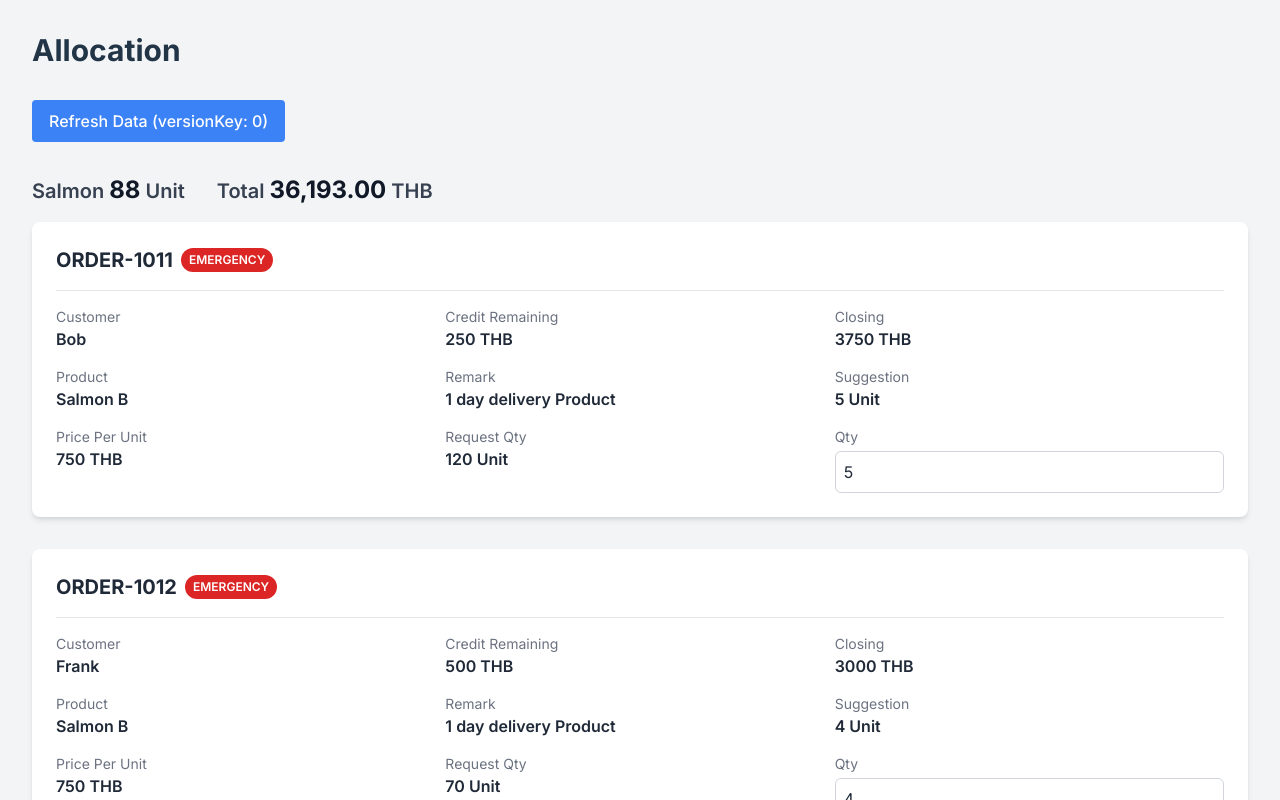
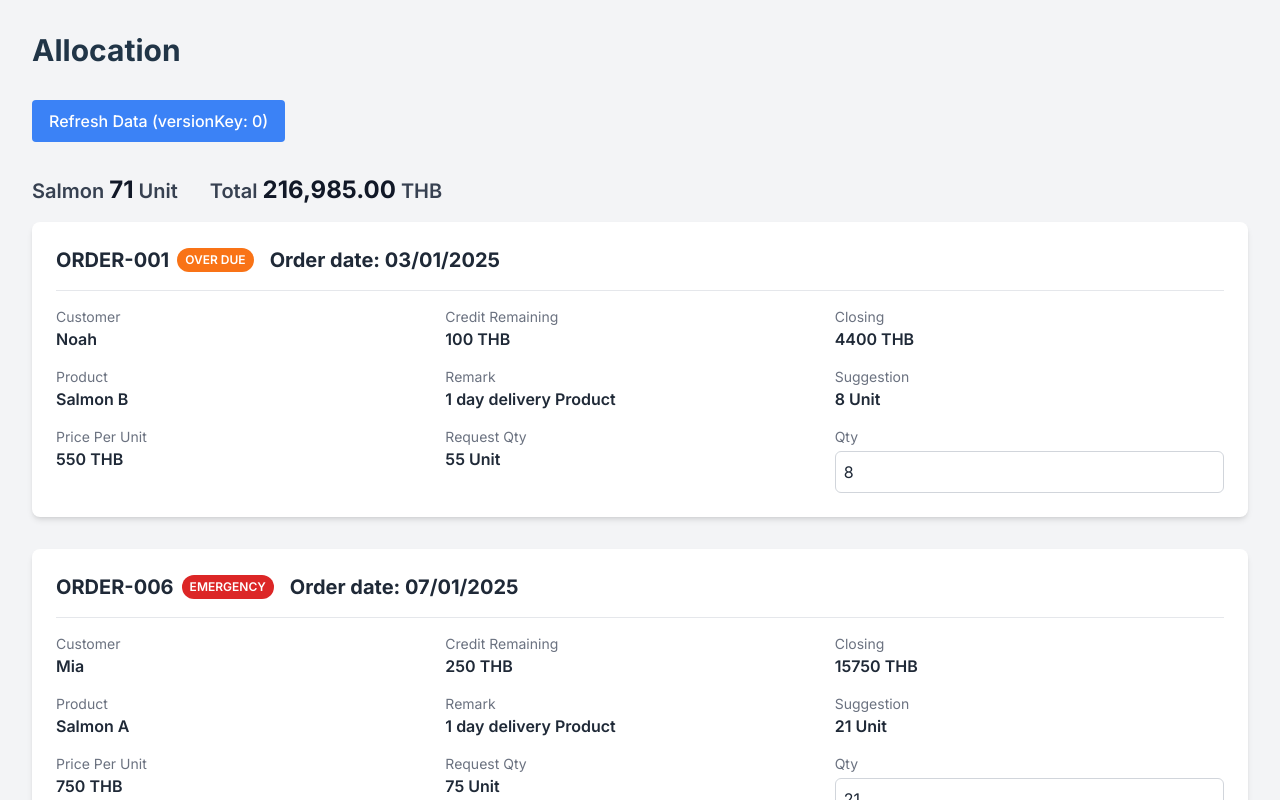
Before and after one commit to puresarisa/salmon-allocation, a React (Vite) app: page / in a window 1280 px wide. Built offline with nearby package versions, Linux system fonts and the light colour scheme.

Commit message:
Fix mockData

```diff
--- a/src/App.tsx
+++ b/src/App.tsx
@@ -21,7 +21,7 @@ function App() {
   const [displayedOrders, setDisplayedOrders] = useState<typeof mockOrders>([]);
   const [page, setPage] = useState(1);
   const pageSize = 10;
-  const [initialStock] = useState(150);
+  const [initialStock] = useState(450);
   const [versionKey, setVersionKey] = useState(0);
   const [errorMessage, setErrorMessage] = useState<string | null>(null);
   const [showModal, setShowModal] = useState(false);
@@ -59,9 +59,22 @@ function App() {
       orderPriority
     );
 
+    // Intelligent prefetching for initial loading
+    let visibleOrders: typeof mockOrders = [];
+    let totalRequested = 0;
+    let i = 0;
+    while (
+      i < allocatedOrders.length &&
+      (visibleOrders.length < pageSize || totalRequested < initialStock)
+    ) {
+      visibleOrders.push(allocatedOrders[i]);
+      totalRequested += allocatedOrders[i].request_qty;
+      i++;
+    }
+
     setOrders(allocatedOrders);
-    setDisplayedOrders(allocatedOrders.slice(0, pageSize));
-    setPage(1);
+    setDisplayedOrders(visibleOrders);
+    setPage(Math.ceil(visibleOrders.length / pageSize));
   }, [initialStock, sortedOrders, versionKey]);
 
   // --- Infinite Scroll ---
@@ -88,7 +101,8 @@ function App() {
   const totalPrice = useMemo(() => {
     return orders.reduce((sum, order) => {
       const product = products.find((p) => p.id === order.product_id);
-      return sum + (order.allocated_qty || 0) * (product?.price || 0);
+      const price = product?.price[order.order_type] ?? 0;
+      return sum + (order.allocated_qty || 0) * price;
     }, 0);
   }, [orders]);
 
@@ -121,8 +135,9 @@ function App() {
     if (orderToUpdate) {
       const product = products.find((p) => p.id === orderToUpdate.product_id);
       const customer = customers.find((c) => c.id === orderToUpdate.customer_id);
+      const price = product?.price[orderToUpdate.order_type] ?? 0;
       if (product && customer) {
-        const allocatedAmount = value * product.price;
+        const allocatedAmount = value * price;
         const otherAllocated = orders
           .filter(
             (order) =>
@@ -131,7 +146,8 @@ function App() {
           )
           .reduce((sum, order) => {
             const prod = products.find((p) => p.id === order.product_id);
-            return sum + (order.allocated_qty || 0) * (prod?.price || 0);
+            const prodPrice = prod?.price[order.order_type] ?? 0;
+            return sum + (order.allocated_qty || 0) * prodPrice;
           }, 0);
         if (allocatedAmount + otherAllocated > customer.credit_limit) {
           setErrorMessage("Allocation exceeds customer's credit limit!");
@@ -183,11 +199,13 @@ function App() {
       <div className="flex flex-col gap-4">
         {displayedOrders.map((order) => {
           const product = products.find((p) => p.id === order.product_id);
+          const price = product?.price[order.order_type] ?? 0;
 
           const customerClosing = orders.reduce((sum, o) => {
             if (o.customer_id === order.customer_id) {
               const p = products.find((prod) => prod.id === o.product_id);
-              return sum + (o.allocated_qty || 0) * (p?.price || 0);
+              const pPrice = p?.price[o.order_type] ?? 0;
+              return sum + (o.allocated_qty || 0) * pPrice;
             }
             return sum;
           }, 0);
@@ -200,7 +218,7 @@ function App() {
               customerName={getCustomerName(order.customer_id)}
               productName={getProductName(order.product_id)}
               customerCredit={getCustomerCredit(order.customer_id)}
-              productPrice={product?.price || 0}
+              productPrice={price}
               customerClosing={customerClosing}
             />
           );
--- a/src/components/OrderCard.tsx
+++ b/src/components/OrderCard.tsx
@@ -43,6 +43,9 @@ const OrderCard: FC<OrderCardProps> = ({ order, onManualAllocate, customerName,
       <div className="flex items-center mb-4">
         <h2 className="text-xl font-bold">ORDER-{order.id}</h2>
         {getOrderTypeTag()}
+        <p className="text-xl font-bold ml-4">
+          Order date: {new Date(order.order_date).toLocaleDateString("en-GB")}
+        </p>
       </div>
 
       <hr className="my-4 border-gray-200" />
--- a/src/mockData.ts
+++ b/src/mockData.ts
@@ -16,7 +16,12 @@ export interface Customer {
 export interface Product {
   id: string;
   name: string;
-  price: number;
+  price: {
+    emergency: number;
+    over_due: number;
+    standard: number;
+    new: number;
+  };
 }
 
 export interface Order {
@@ -30,52 +35,95 @@ export interface Order {
 }
 
 export const products: Product[] = [
-  { id: "P1", name: "Salmon A", price: 515.75 },
-  { id: "P2", name: "Salmon B", price: 750.00 },
+  {
+    id: "P1",
+    name: "Salmon A",
+    price: {
+      emergency: 750.00,
+      over_due: 515.75,
+      standard: 515.75,
+      new: 515.75,
+    },
+  },
+  {
+    id: "P2",
+    name: "Salmon B",
+    price: {
+      emergency: 700.00,
+      over_due: 550.00,
+      standard: 550.00,
+      new: 550.00,
+    },
+  },
 ];
 
 export const customers: Customer[] = [
-  { id: "C1", name: "Alice", credit_limit: 5000 },
-  { id: "C2", name: "Bob", credit_limit: 4000 },
-  { id: "C3", name: "Charlie", credit_limit: 3000 },
-  { id: "C4", name: "Diana", credit_limit: 2500 },
-  { id: "C5", name: "Eve", credit_limit: 6000 },
-  { id: "C6", name: "Frank", credit_limit: 3500 },
-  { id: "C7", name: "Grace", credit_limit: 7000 },
-  { id: "C8", name: "Henry", credit_limit: 2800 },
-  { id: "C9", name: "Ivy", credit_limit: 3200 },
-  { id: "C10", name: "Jack", credit_limit: 2600 },
+  { id: "C1", name: "Alice", credit_limit: 12000 },
+  { id: "C2", name: "Bob", credit_limit: 8000 },
+  { id: "C3", name: "Charlie", credit_limit: 15000 },
+  { id: "C4", name: "Diana", credit_limit: 5000 },
+  { id: "C5", name: "Eve", credit_limit: 20000 },
+  { id: "C6", name: "Frank", credit_limit: 7000 },
+  { id: "C7", name: "Grace", credit_limit: 18000 },
+  { id: "C8", name: "Henry", credit_limit: 9000 },
+  { id: "C9", name: "Ivy", credit_limit: 10000 },
+  { id: "C10", name: "Jack", credit_limit: 6000 },
+  { id: "C11", name: "Kelly", credit_limit: 11000 },
+  { id: "C12", name: "Leo", credit_limit: 9500 },
+  { id: "C13", name: "Mia", credit_limit: 16000 },
+  { id: "C14", name: "Noah", credit_limit: 4500 },
+  { id: "C15", name: "Olivia", credit_limit: 22000 },
+  { id: "C16", name: "Peter", credit_limit: 7500 },
+  { id: "C17", name: "Quinn", credit_limit: 19000 },
+  { id: "C18", name: "Rachel", credit_limit: 8500 },
+  { id: "C19", name: "Sam", credit_limit: 13000 },
+  { id: "C20", name: "Tina", credit_limit: 6500 },
 ];
 
 export const orders: Order[] = [
-  { id: "1001", customer_id: "C4", product_id: "P2", request_qty: 200, allocated_qty: 0, order_date: "2024-01-01T10:00:00Z", order_type: OrderType.OVER_DUE },
-  { id: "1002", customer_id: "C8", product_id: "P2", request_qty: 95,  allocated_qty: 0, order_date: "2024-01-02T10:00:00Z", order_type: OrderType.OVER_DUE },
-  { id: "1003", customer_id: "C6", product_id: "P2", request_qty: 65,  allocated_qty: 0, order_date: "2024-01-03T10:00:00Z", order_type: OrderType.OVER_DUE },
-  { id: "1004", customer_id: "C10", product_id: "P2", request_qty: 240, allocated_qty: 0, order_date: "2024-01-04T10:00:00Z", order_type: OrderType.OVER_DUE },
-  { id: "1005", customer_id: "C2", product_id: "P2", request_qty: 210, allocated_qty: 0, order_date: "2024-01-05T10:00:00Z", order_type: OrderType.OVER_DUE },
-  { id: "1006", customer_id: "C3", product_id: "P1", request_qty: 90,  allocated_qty: 0, order_date: "2024-01-06T10:00:00Z", order_type: OrderType.STANDARD },
-  { id: "1007", customer_id: "C7", product_id: "P1", request_qty: 180, allocated_qty: 0, order_date: "2024-01-07T10:00:00Z", order_type: OrderType.STANDARD },
-  { id: "1008", customer_id: "C1", product_id: "P1", request_qty: 140, allocated_qty: 0, order_date: "2024-01-08T10:00:00Z", order_type: OrderType.STANDARD },
-  { id: "1009", customer_id: "C5", product_id: "P1", request_qty: 150, allocated_qty: 0, order_date: "2024-01-09T10:00:00Z", order_type: OrderType.STANDARD },
-  { id: "1010", customer_id: "C9", product_id: "P1", request_qty: 160, allocated_qty: 0, order_date: "2024-01-10T10:00:00Z", order_type: OrderType.STANDARD },
-  { id: "1011", customer_id: "C2", product_id: "P2", request_qty: 120, allocated_qty: 0, order_date: "2024-01-11T10:00:00Z", order_type: OrderType.EMERGENCY },
-  { id: "1012", customer_id: "C6", product_id: "P2", request_qty: 70,  allocated_qty: 0, order_date: "2024-01-12T10:00:00Z", order_type: OrderType.EMERGENCY },
-  { id: "1013", customer_id: "C10", product_id: "P2", request_qty: 85,  allocated_qty: 0, order_date: "2024-01-13T10:00:00Z", order_type: OrderType.EMERGENCY },
-  { id: "1014", customer_id: "C4", product_id: "P2", request_qty: 100, allocated_qty: 0, order_date: "2024-01-14T10:00:00Z", order_type: OrderType.EMERGENCY },
-  { id: "1015", customer_id: "C8", product_id: "P2", request_qty: 75,  allocated_qty: 0, order_date: "2024-01-15T10:00:00Z", order_type: OrderType.EMERGENCY },
-  { id: "1016", customer_id: "C1", product_id: "P1", request_qty: 60,  allocated_qty: 0, order_date: "2024-02-01T10:00:00Z", order_type: OrderType.NEW },
-  { id: "1017", customer_id: "C3", product_id: "P1", request_qty: 50,  allocated_qty: 0, order_date: "2024-02-02T10:00:00Z", order_type: OrderType.NEW },
-  { id: "1018", customer_id: "C5", product_id: "P1", request_qty: 170, allocated_qty: 0, order_date: "2024-02-03T10:00:00Z", order_type: OrderType.NEW },
-  { id: "1019", customer_id: "C7", product_id: "P1", request_qty: 220, allocated_qty: 0, order_date: "2024-02-04T10:00:00Z", order_type: OrderType.NEW },
-  { id: "1020", customer_id: "C9", product_id: "P1", request_qty: 130, allocated_qty: 0, order_date: "2024-02-05T10:00:00Z", order_type: OrderType.NEW },
-  { id: "1021", customer_id: "C2", product_id: "P2", request_qty: 60,  allocated_qty: 0, order_date: "2024-01-16T10:00:00Z", order_type: OrderType.EMERGENCY },
-  { id: "1022", customer_id: "C4", product_id: "P2", request_qty: 90,  allocated_qty: 0, order_date: "2024-01-17T10:00:00Z", order_type: OrderType.OVER_DUE },
-  { id: "1023", customer_id: "C6", product_id: "P2", request_qty: 130, allocated_qty: 0, order_date: "2024-01-18T10:00:00Z", order_type: OrderType.EMERGENCY },
-  { id: "1024", customer_id: "C8", product_id: "P2", request_qty: 150, allocated_qty: 0, order_date: "2024-01-19T10:00:00Z", order_type: OrderType.OVER_DUE },
-  { id: "1025", customer_id: "C10", product_id: "P2", request_qty: 170, allocated_qty: 0, order_date: "2024-01-20T10:00:00Z", order_type: OrderType.EMERGENCY },
-  { id: "1026", customer_id: "C1", product_id: "P1", request_qty: 100, allocated_qty: 0, order_date: "2024-02-06T10:00:00Z", order_type: OrderType.NEW },
-  { id: "1027", customer_id: "C3", product_id: "P1", request_qty: 180, allocated_qty: 0, order_date: "2024-02-07T10:00:00Z", order_type: OrderType.NEW },
-  { id: "1028", customer_id: "C5", product_id: "P1", request_qty: 210, allocated_qty: 0, order_date: "2024-02-08T10:00:00Z", order_type: OrderType.NEW },
-  { id: "1029", customer_id: "C7", product_id: "P1", request_qty: 75,  allocated_qty: 0, order_date: "2024-02-09T10:00:00Z", order_type: OrderType.NEW },
-  { id: "1030", customer_id: "C9", product_id: "P1", request_qty: 95,  allocated_qty: 0, order_date: "2024-02-10T10:00:00Z", order_type: OrderType.NEW },
+  { id: "001", customer_id: "C14", product_id: "P2", request_qty: 55, allocated_qty: 0, order_date: "2025-01-03T10:00:00Z", order_type: OrderType.OVER_DUE },
+  { id: "002", customer_id: "C18", product_id: "P2", request_qty: 60, allocated_qty: 0, order_date: "2025-01-07T10:00:00Z", order_type: OrderType.OVER_DUE },
+  { id: "003", customer_id: "C16", product_id: "P2", request_qty: 35, allocated_qty: 0, order_date: "2025-01-12T10:00:00Z", order_type: OrderType.OVER_DUE },
+  { id: "004", customer_id: "C10", product_id: "P2", request_qty: 45, allocated_qty: 0, order_date: "2025-01-14T10:00:00Z", order_type: OrderType.OVER_DUE },
+  { id: "005", customer_id: "C2", product_id: "P2", request_qty: 50, allocated_qty: 0, order_date: "2025-01-25T10:00:00Z", order_type: OrderType.OVER_DUE },
+  { id: "006", customer_id: "C13", product_id: "P1", request_qty: 75, allocated_qty: 0, order_date: "2025-01-07T10:00:00Z", order_type: OrderType.EMERGENCY },
+  { id: "007", customer_id: "C7", product_id: "P1", request_qty: 80, allocated_qty: 0, order_date: "2025-01-25T10:00:00Z", order_type: OrderType.EMERGENCY },
+  { id: "008", customer_id: "C11", product_id: "P1", request_qty: 40, allocated_qty: 0, order_date: "2025-02-02T10:00:00Z", order_type: OrderType.OVER_DUE },
+  { id: "009", customer_id: "C5", product_id: "P1", request_qty: 60, allocated_qty: 0, order_date: "2025-02-05T10:00:00Z", order_type: OrderType.STANDARD },
+  { id: "010", customer_id: "C9", product_id: "P1", request_qty: 30, allocated_qty: 0, order_date: "2025-02-09T10:00:00Z", order_type: OrderType.STANDARD },
+  { id: "011", customer_id: "C12", product_id: "P2", request_qty: 40, allocated_qty: 0, order_date: "2025-02-12T10:00:00Z", order_type: OrderType.STANDARD },
+  { id: "012", customer_id: "C6", product_id: "P2", request_qty: 60, allocated_qty: 0, order_date: "2025-02-15T10:00:00Z", order_type: OrderType.STANDARD },
+  { id: "013", customer_id: "C10", product_id: "P2", request_qty: 35, allocated_qty: 0, order_date: "2025-02-18T10:00:00Z", order_type: OrderType.STANDARD },
+  { id: "014", customer_id: "C4", product_id: "P2", request_qty: 65, allocated_qty: 0, order_date: "2025-02-15T10:00:00Z", order_type: OrderType.EMERGENCY },
+  { id: "015", customer_id: "C15", product_id: "P2", request_qty: 40, allocated_qty: 0, order_date: "2025-02-24T10:00:00Z", order_type: OrderType.EMERGENCY },
+  { id: "016", customer_id: "C1", product_id: "P1", request_qty: 25, allocated_qty: 0, order_date: "2025-03-01T10:00:00Z", order_type: OrderType.STANDARD },
+  { id: "017", customer_id: "C3", product_id: "P1", request_qty: 35, allocated_qty: 0, order_date: "2025-03-04T10:00:00Z", order_type: OrderType.STANDARD },
+  { id: "018", customer_id: "C19", product_id: "P1", request_qty: 40, allocated_qty: 0, order_date: "2025-03-07T10:00:00Z", order_type: OrderType.STANDARD },
+  { id: "019", customer_id: "C7", product_id: "P1", request_qty: 20, allocated_qty: 0, order_date: "2025-03-10T10:00:00Z", order_type: OrderType.STANDARD },
+  { id: "020", customer_id: "C9", product_id: "P1", request_qty: 15, allocated_qty: 0, order_date: "2025-03-13T10:00:00Z", order_type: OrderType.STANDARD },
+  { id: "021", customer_id: "C2", product_id: "P2", request_qty: 30, allocated_qty: 0, order_date: "2025-03-16T10:00:00Z", order_type: OrderType.STANDARD },
+  { id: "022", customer_id: "C4", product_id: "P2", request_qty: 40, allocated_qty: 0, order_date: "2025-03-19T10:00:00Z", order_type: OrderType.STANDARD },
+  { id: "023", customer_id: "C6", product_id: "P2", request_qty: 35, allocated_qty: 0, order_date: "2025-04-01T10:00:00Z", order_type: OrderType.STANDARD },
+  { id: "024", customer_id: "C8", product_id: "P2", request_qty: 20, allocated_qty: 0, order_date: "2025-04-04T10:00:00Z", order_type: OrderType.STANDARD },
+  { id: "025", customer_id: "C20", product_id: "P2", request_qty: 40, allocated_qty: 0, order_date: "2025-04-07T10:00:00Z", order_type: OrderType.STANDARD },
+  { id: "026", customer_id: "C1", product_id: "P1", request_qty: 30, allocated_qty: 0, order_date: "2025-04-10T10:00:00Z", order_type: OrderType.STANDARD },
+  { id: "027", customer_id: "C3", product_id: "P1", request_qty: 20, allocated_qty: 0, order_date: "2025-04-13T10:00:00Z", order_type: OrderType.STANDARD },
+  { id: "028", customer_id: "C5", product_id: "P1", request_qty: 15, allocated_qty: 0, order_date: "2025-04-16T10:00:00Z", order_type: OrderType.STANDARD },
+  { id: "029", customer_id: "C17", product_id: "P1", request_qty: 25, allocated_qty: 0, order_date: "2025-05-01T10:00:00Z", order_type: OrderType.STANDARD },
+  { id: "030", customer_id: "C9", product_id: "P1", request_qty: 40, allocated_qty: 0, order_date: "2025-05-04T10:00:00Z", order_type: OrderType.STANDARD },
+  { id: "031", customer_id: "C2", product_id: "P2", request_qty: 35, allocated_qty: 0, order_date: "2025-05-07T10:00:00Z", order_type: OrderType.STANDARD },
+  { id: "032", customer_id: "C4", product_id: "P2", request_qty: 20, allocated_qty: 0, order_date: "2025-05-10T10:00:00Z", order_type: OrderType.STANDARD },
+  { id: "033", customer_id: "C6", product_id: "P2", request_qty: 40, allocated_qty: 0, order_date: "2025-05-13T10:00:00Z", order_type: OrderType.STANDARD },
+  { id: "034", customer_id: "C8", product_id: "P2", request_qty: 15, allocated_qty: 0, order_date: "2025-06-01T10:00:00Z", order_type: OrderType.STANDARD },
+  { id: "035", customer_id: "C10", product_id: "P2", request_qty: 25, allocated_qty: 0, order_date: "2025-06-04T10:00:00Z", order_type: OrderType.STANDARD },
+  { id: "036", customer_id: "C1", product_id: "P1", request_qty: 40, allocated_qty: 0, order_date: "2025-06-07T10:00:00Z", order_type: OrderType.STANDARD },
+  { id: "037", customer_id: "C3", product_id: "P1", request_qty: 10, allocated_qty: 0, order_date: "2025-07-01T10:00:00Z", order_type: OrderType.NEW },
+  { id: "038", customer_id: "C5", product_id: "P1", request_qty: 20, allocated_qty: 0, order_date: "2025-07-04T10:00:00Z", order_type: OrderType.NEW },
+  { id: "039", customer_id: "C7", product_id: "P1", request_qty: 15, allocated_qty: 0, order_date: "2025-07-07T10:00:00Z", order_type: OrderType.NEW },
+  { id: "040", customer_id: "C9", product_id: "P1", request_qty: 25, allocated_qty: 0, order_date: "2025-08-01T10:00:00Z", order_type: OrderType.NEW },
+  { id: "041", customer_id: "C2", product_id: "P2", request_qty: 5, allocated_qty: 0, order_date: "2025-08-04T10:00:00Z", order_type: OrderType.NEW },
+  { id: "042", customer_id: "C4", product_id: "P2", request_qty: 20, allocated_qty: 0, order_date: "2025-08-07T10:00:00Z", order_type: OrderType.NEW },
+  { id: "043", customer_id: "C6", product_id: "P2", request_qty: 15, allocated_qty: 0, order_date: "2025-09-01T10:00:00Z", order_type: OrderType.NEW },
+  { id: "044", customer_id: "C8", product_id: "P2", request_qty: 25, allocated_qty: 0, order_date: "2025-09-04T10:00:00Z", order_type: OrderType.NEW },
+  { id: "045", customer_id: "C10", product_id: "P2", request_qty: 10, allocated_qty: 0, order_date: "2025-09-07T10:00:00Z", order_type: OrderType.NEW }
 ];
--- a/src/utils/allocationUtils.ts
+++ b/src/utils/allocationUtils.ts
@@ -16,14 +16,28 @@ export function allocateOrders(
   let currentStock = initialStock;
   const tempOrders: Order[] = JSON.parse(JSON.stringify(sourceOrders));
 
+  // Sort orders: oldest first, then by priority
+  const sortedOrders = [...tempOrders].sort((a, b) => {
+    const dateA = new Date(a.order_date).getTime();
+    const dateB = new Date(b.order_date).getTime();
+    if (dateA !== dateB) return dateA - dateB; // Oldest first
+    // If same date, prioritize by order type
+    const priorityA = orderPriority[a.order_type];
+    const priorityB = orderPriority[b.order_type];
+    return priorityA - priorityB;
+  });
+
+  // Allocation logic uses sortedOrders instead of tempOrders
   // First Pass: Fair Allocation - give at least one item to each customer if possible
-  const customersWithOrders = [...new Set(tempOrders.map((order: Order) => order.customer_id))];
+  sortedOrders.forEach(order => order.allocated_qty = 0);
+
+  const customersWithOrders = [...new Set(sortedOrders.map((order: Order) => order.customer_id))];
 
   for (const customerId of customersWithOrders) {
-    const firstOrder = tempOrders.find((order: Order) => order.customer_id === customerId);
+    const firstOrder = sortedOrders.find((order: Order) => order.customer_id === customerId);
     if (firstOrder) {
       const product = products.find(p => p.id === firstOrder.product_id);
-      const price = product?.price || 0;
+      const price = product?.price[firstOrder.order_type] ?? 0;
       if (currentStock > 0 && customerCredits[customerId] >= price) {
         firstOrder.allocated_qty = 1;
         currentStock -= 1;
@@ -32,27 +46,28 @@ export function allocateOrders(
     }
   }
 
-  // Second Pass: Allocate the rest based on priority
-  const allocatedOrders = tempOrders.map((order: Order) => {
+  // Second Pass: Allocate the rest based on sorted order
+  const allocatedOrders = sortedOrders.map((order: Order) => {
     let allocated_qty = order.allocated_qty || 0;
     if (currentStock > 0) {
       const product = products.find((p) => p.id === order.product_id);
       const customer = customers.find((c) => c.id === order.customer_id);
 
       if (product && customer) {
+        const price = product.price[order.order_type] ?? 0;
         const maxByRequest = order.request_qty - allocated_qty;
         const maxByStock = currentStock;
-        const maxByCredit = Math.floor(customerCredits[customer.id] / product.price);
+        const maxByCredit = Math.floor(customerCredits[customer.id] / price);
 
         const allocationAmount = Math.min(maxByRequest, maxByStock, maxByCredit);
 
         if (allocationAmount > 0) {
           allocated_qty += allocationAmount;
           currentStock -= allocationAmount;
-          customerCredits[customer.id] -= allocationAmount * product.price;
+          customerCredits[customer.id] -= allocationAmount * price;
 
           if (customerCredits[customer.id] < 0) {
-            const overAllocated = Math.ceil(Math.abs(customerCredits[customer.id]) / product.price);
+            const overAllocated = Math.ceil(Math.abs(customerCredits[customer.id]) / price);
             allocated_qty -= overAllocated;
             currentStock += overAllocated;
             customerCredits[customer.id] = 0;
@@ -64,20 +79,6 @@ export function allocateOrders(
     return { ...order, allocated_qty, suggested_qty: allocated_qty };
   });
 
-  // Sort for display: prioritize orders with allocated_qty > 0
-  const sortedForDisplay = [...allocatedOrders].sort((a, b) => {
-    const aAllocated = a.allocated_qty || 0;
-    const bAllocated = b.allocated_qty || 0;
-
-    if (aAllocated > 0 && bAllocated === 0) return -1;
-    if (aAllocated === 0 && bAllocated > 0) return 1;
-
-    // Fall back to the original sorting
-    const priorityA = orderPriority[a.order_type];
-    const priorityB = orderPriority[b.order_type];
-    if (priorityA !== priorityB) return priorityA - priorityB;
-    return new Date(a.order_date).getTime() - new Date(b.order_date).getTime();
-  });
-
-  return sortedForDisplay;
+  // No need to sort again for display, as sortedOrders is already sorted
+  return allocatedOrders;
 }
```
